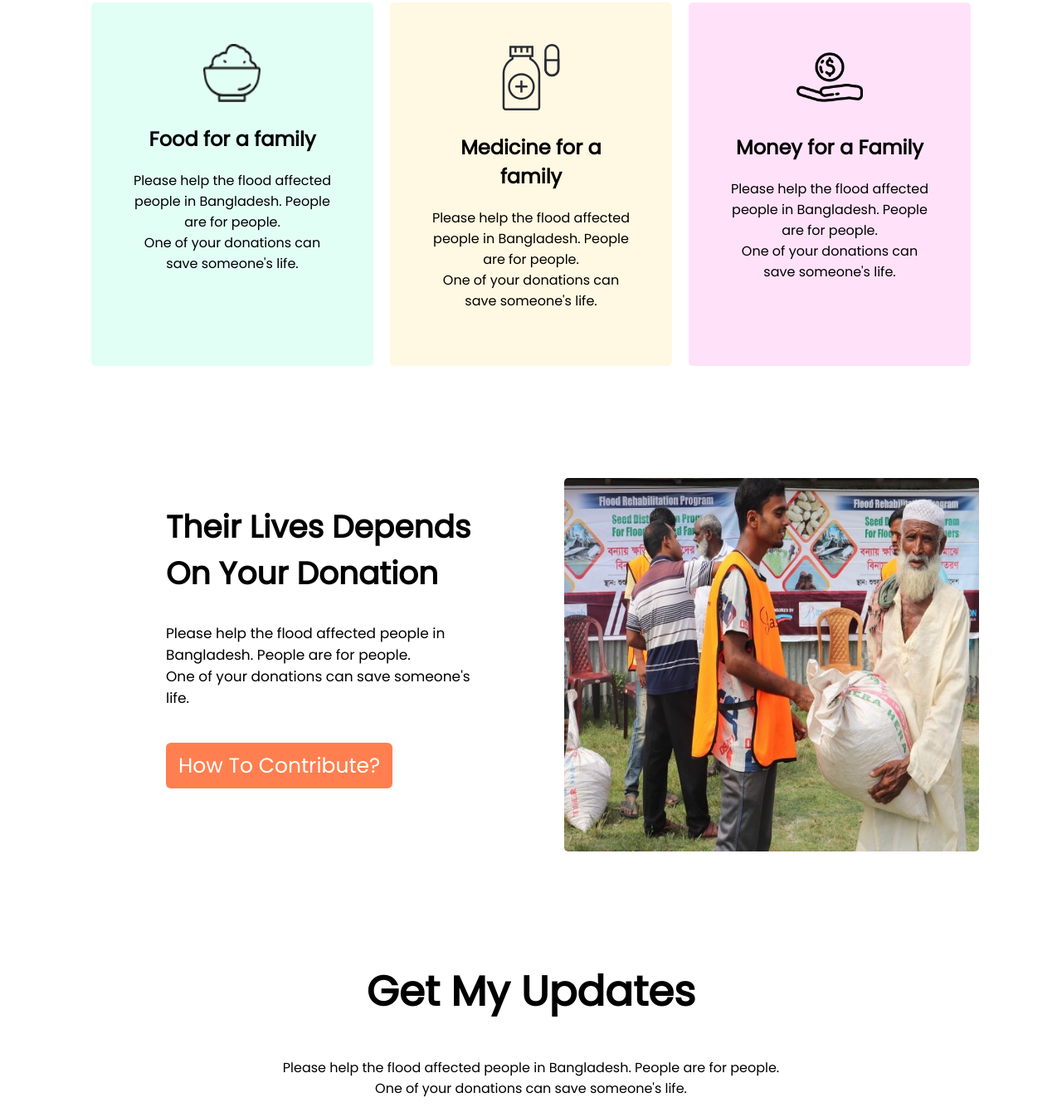
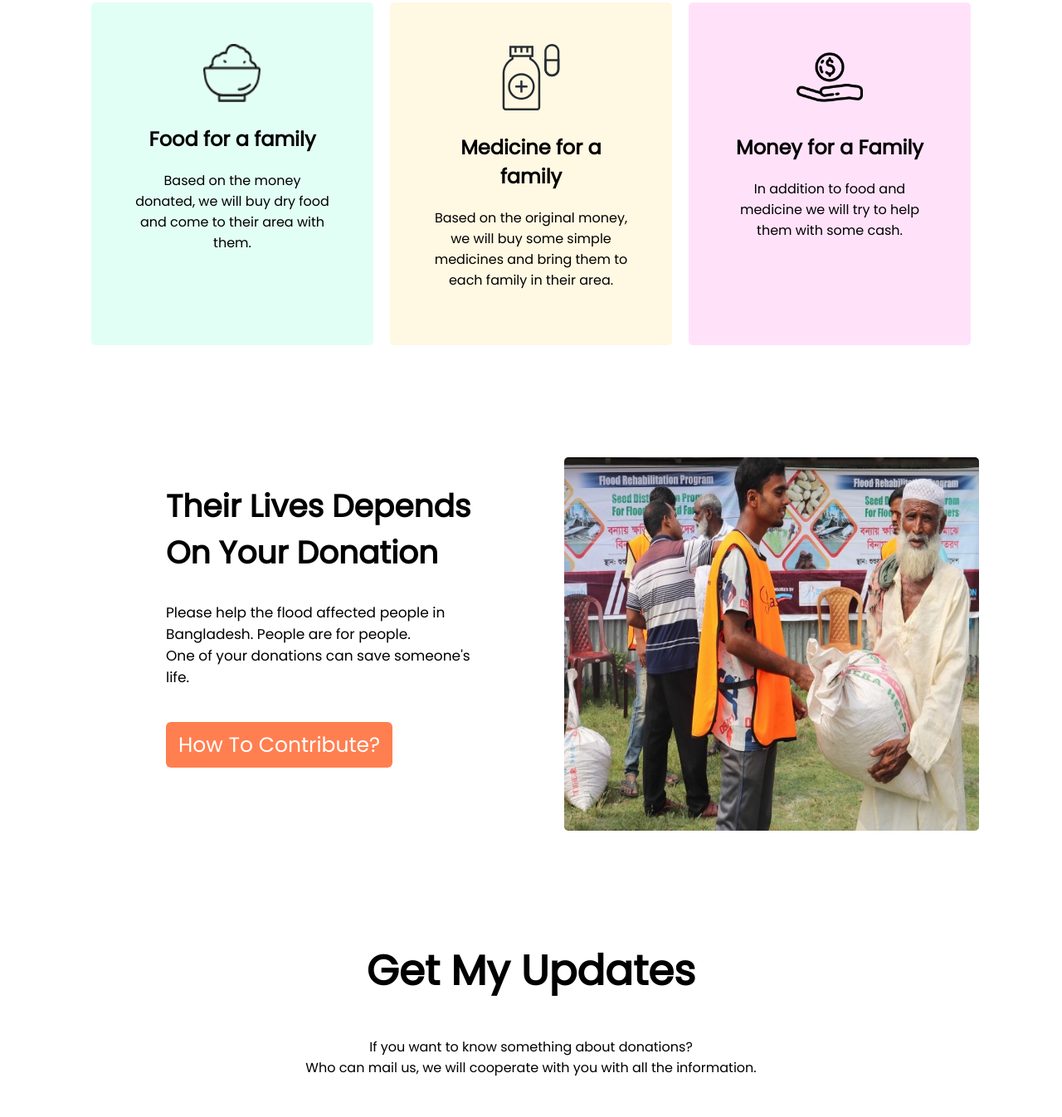
Before and after one commit to SHOUROV-HASAN-CSE/donate-today, a plain HTML site: page index.html in a window 1280 px wide. Shown: the part 1594-2940 px from the top of the page at 83% size. Drawn offline with Linux system fonts and the light colour scheme.

Commit message:
r aktu kaj ase

```diff
--- a/index.html
+++ b/index.html
@@ -79,19 +79,19 @@
       <div class="section-3-bottom-div-1">
         <img src="icons/food.png" alt="food.png">
         <h2>Food for a family</h2>
-        <p>Please help the flood affected people in Bangladesh. People are for people. <br> One of your donations can save someone's life.</p>
+        <p>Based on the money donated, we will buy dry food and come to their area with them. </p>
       </div>
 
       <div class="section-3-bottom-div-2">
         <img src="icons/medicine.svg" alt="medicine.svg">
         <h2>Medicine for a family</h2>
-        <p>Please help the flood affected people in Bangladesh. People are for people. <br> One of your donations can save someone's life.</p>
+        <p>Based on the original money, we will buy some simple medicines and bring them to each family in their area.</p>
       </div>
 
       <div class="section-3-bottom-div-3">
         <img src="icons/dm.png" alt="clothes.svg">
         <h2>Money for a Family</h2>
-        <p>Please help the flood affected people in Bangladesh. People are for people. <br> One of your donations can save someone's life.</p>
+        <p>In addition to food and medicine we will try to help them with some cash.</p>
       </div>
 
     </div>
@@ -112,7 +112,7 @@
 <section class="section-5">
   <div>
     <h1>Get My Updates </h1>
-    <p>Please help the flood affected people in Bangladesh. People are for people. <br> One of your donations can save someone's life.</p>
+    <p>If you want to know something about donations? <br> Who can mail us, we will cooperate with you with all the information.</p>
   </div>
   <div class="section-5-div-2">
       <input type="email" placeholder="Email">
--- a/style.css
+++ b/style.css
@@ -107,6 +107,7 @@ p{
   text-align:center;
   padding: 50px;
   background-color: rgba(127, 255, 212, 0.226);
+  width:650px;
   margin: 10px;
   border-radius: 5px;
 }
@@ -118,6 +119,7 @@ p{
   text-align:center;
   padding: 50px;
   background-color: rgba(255, 225, 127, 0.226);
+  width:650px;
   margin: 10px;
   border-radius: 5px;
 }
@@ -129,6 +131,7 @@ p{
   text-align:center;
   padding: 50px;
   background-color: rgba(255, 127, 234, 0.226);
+  width:650px;
   margin: 10px;
   border-radius: 5px;
 }
```
